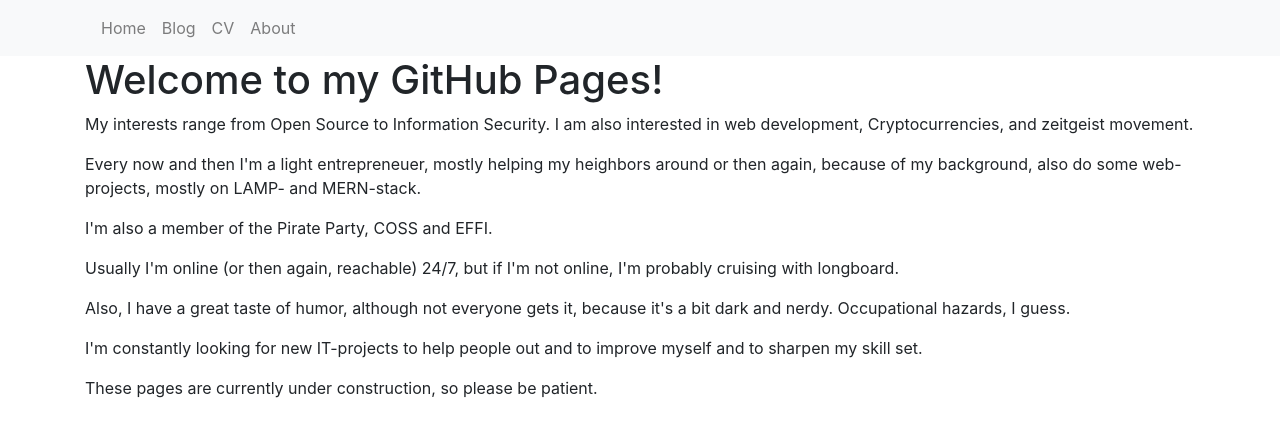
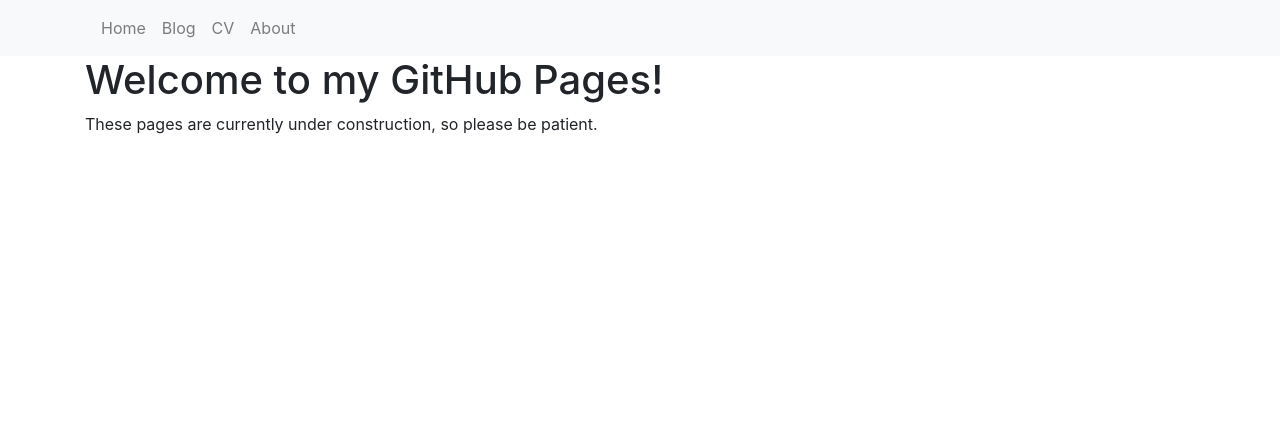
Before and after one commit to n00bsaiboth/n00bsaiboth.github.io, a Jekyll site: the page built from index.html, in a window 1280 px wide. Shown: the top 437 px of the page. Built offline with Jekyll 4.4.1, drawn with Linux system fonts in a browser that asks for light colours.

Commit message:
Update index.html
Updated the homepage.

```diff
--- a/index.html
+++ b/index.html
@@ -6,17 +6,5 @@ title: n00bsaiboth's GitHub Pages
 <article class="">
 	<h1>Welcome to my GitHub Pages!</h1>
 
-	<p>My interests range from Open Source to Information Security. I am also interested in web development, Cryptocurrencies, and zeitgeist movement.</p>
-
-	<p>Every now and then I'm a light entrepreneuer, mostly helping my heighbors around or then again, because of my background, also do some web-projects, mostly on LAMP- and MERN-stack.</p>
-
-	<p>I'm also a member of the Pirate Party, COSS and EFFI.</p>
-
-	<p>Usually I'm online (or then again, reachable) 24/7, but if I'm not online, I'm probably cruising with longboard.</p>
-
-	<p>Also, I have a great taste of humor, although not everyone gets it, because it's a bit dark and nerdy. Occupational hazards, I guess.</p>
-
-	<p>I'm constantly looking for new IT-projects to help people out and to improve myself and to sharpen my skill set. </p>
-
 	<p>These pages are currently under construction, so please be patient. </p>
 </article>
```
